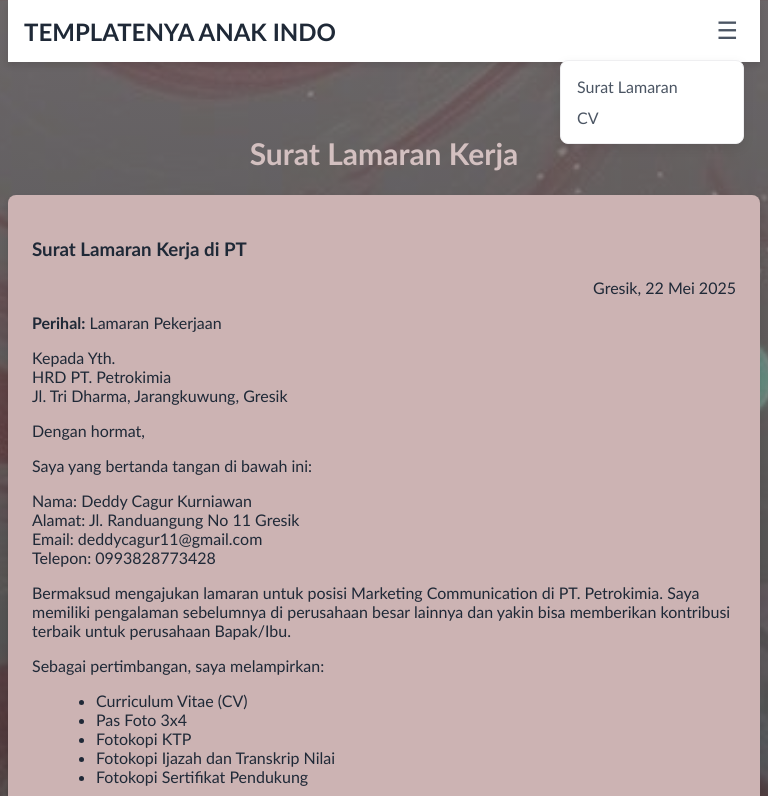
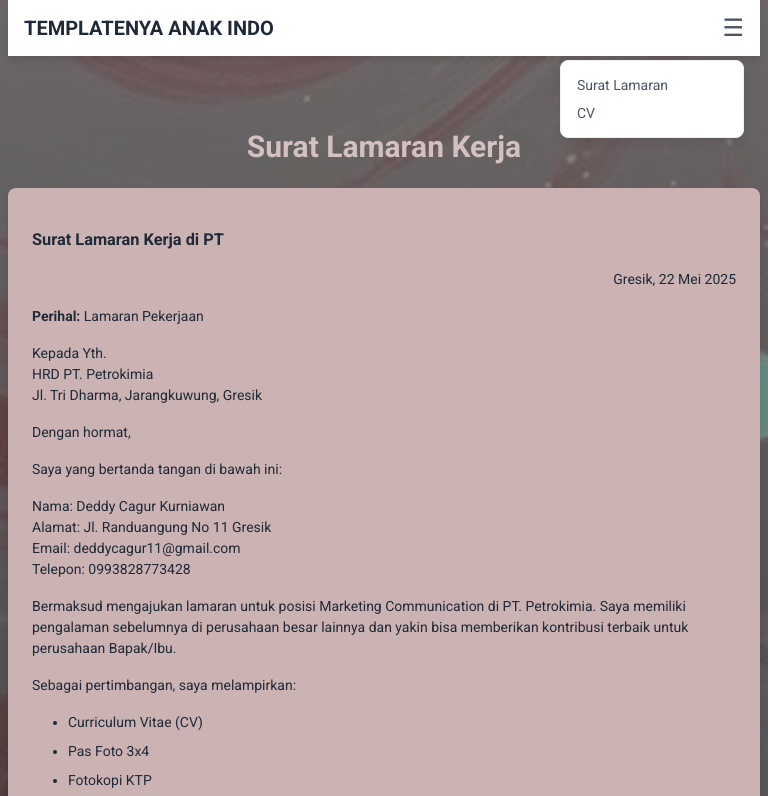
Before and after one commit to luqman1212/Kel8-Indo, a plain HTML site: page index.html in a window 768 px wide. Both pictures are taken after a click on the button 727 px from the left and 31 px from the top of the page. Shown: the top 796 px of the page. Drawn offline with Linux system fonts and the light colour scheme.

Commit message:
Update style.css

```diff
--- a/style.css
+++ b/style.css
@@ -1,9 +1,12 @@
 body {
-    font-family:'Trebuchet MS', 'Lucida Sans Unicode', 'Lucida Grande', 'Lucida Sans', Arial, sans-serif;
+    font-family: 'Roboto', 'Trebuchet MS', 'Lucida Sans Unicode', 'Lucida Grande', 'Lucida Sans', Arial, sans-serif;
     background-image: url('pho\ 1.jpeg');
     background-size: cover;
     background-position: center;
     margin: 0;
+    -webkit-text-size-adjust: 100%;
+    -moz-text-size-adjust: 100%;
+    text-size-adjust: 100%;
 }
 
 .overlay {
@@ -32,6 +35,7 @@ body {
     display: flex;
     justify-content: space-between;
     align-items: center;
+    position: relative;
 }
 
 .logo {
@@ -66,29 +70,28 @@ body {
     display: none;
     background: none;
     border: none;
-    color: #4b5563;
     cursor: pointer;
-}
-
-.hamburger-icon {
-    width: 24px;
-    height: 24px;
+    padding: 0;
+    position: absolute;
+    right: 0;
+    top: 50%;
+    transform: translateY(-50%);
 }
 
 .mobile-menu {
     display: none;
     flex-direction: column;
-    gap: 12px; /* Meningkatkan jarak antar item */
+    gap: 12px;
     background: white;
     position: absolute;
     right: 16px;
     top: 60px;
     box-shadow: 0 4px 12px rgba(0,0,0,0.08);
-    padding: 16px; /* Memperbesar padding */
+    padding: 16px;
     border-radius: 8px;
     z-index: 20;
-    border: 1px solid #efeff1; /* Menambahkan border */
-    min-width: 150px; /* Memperbesar lebar kotak */
+    border: 1px solid #efeff1;
+    min-width: 150px;
 }
 
 .mobile-menu.active {
@@ -103,6 +106,10 @@ body {
     .hamburger-btn {
         display: block;
     }
+    .hamburger-btn::before {
+        font-size: 20px; /* Sesuaikan ukuran ikon untuk mobile */
+        color: #4b5563;
+    }
     .mobile-menu {
         display: none;
     }
@@ -112,6 +119,36 @@ body {
     .container {
         padding-left: 8px;
         padding-right: 8px;
+    }
+    body {
+        font-size: 14px;
+    }
+    .logo {
+        font-size: 1.25rem;
+    }
+    .section-title {
+        font-size: 1.5rem;
+    }
+    .card {
+        padding: 16px;
+    }
+    .prose {
+        font-size: 14px;
+        line-height: 1.6;
+    }
+    .prose p {
+        margin-bottom: 12px;
+    }
+    .prose ul.list-disc {
+        margin-left: 16px;
+        padding-left: 12px;
+    }
+    .prose ul.list-disc li {
+        margin-bottom: 8px;
+    }
+    .download-btn {
+        padding: 6px 16px;
+        font-size: 14px;
     }
 }
 
@@ -146,7 +183,7 @@ body {
     box-shadow: 0 4px 6px rgba(0, 0, 0, 0.1);
     transform: translateY(0);
     transition: transform 0.3s ease, box-shadow 0.3s ease;
-    cursor: pointer; /* Menambahkan cursor pointer agar terlihat bisa diklik */
+    cursor: pointer;
 }
 
 .card:hover {
@@ -163,6 +200,7 @@ body {
 .prose {
     max-width: none;
     color: #1f2937;
+    line-height: 1.5;
 }
 
 .prose p {
@@ -256,6 +294,28 @@ body {
     position: relative;
 }
 
+.popup-content .prose {
+    font-size: 14px;
+    line-height: 1.6;
+}
+
+.popup-content .prose p {
+    margin-bottom: 12px;
+}
+
+.popup-content .prose .text-right {
+    text-align: right;
+}
+
+.popup-content .prose ul.list-disc {
+    margin-left: 16px;
+    padding-left: 12px;
+}
+
+.popup-content .prose ul.list-disc li {
+    margin-bottom: 8px;
+}
+
 .close-btn {
     position: absolute;
     top: 10px;
@@ -265,35 +325,13 @@ body {
     color: #1f2937;
 }
 
-/* Responsive Styles */
-@media (max-width: 768px) {
-    .nav-links {
-        display: none;
-    }
-
-    .hamburger-btn {
-        display: block;
-    }
-
-    .download-btn {
-        width: 100%;
-    }
-
-    .container {
-        padding-left: 8px;
-        padding-right: 8px;
-    }
-}
-
-@media (min-width: 640px) {
-    .download-btn {
-        width: auto;
-    }
-}
-
+/* Responsive Styles untuk Desktop */
 @media (min-width: 1024px) {
     .container {
         padding-left: 32px;
         padding-right: 32px;
     }
+    .download-btn {
+        width: auto;
+    }
 }
```
